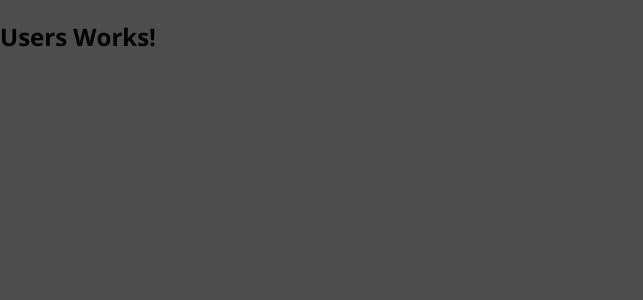
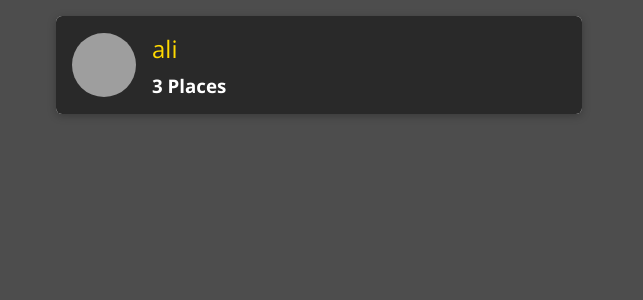
Before and after one commit to TakbeerAli/Front-end-in-React.js-of-User-favourite-paces-App, a React (Create React App) app: page / in a window 1280 px wide. Shown: the top 300 px of the page, without its empty margins (0-643 px from the left). Built offline with nearby package versions, Linux system fonts and the light colour scheme; grey boxes are pictures that could not be loaded.

Commit message:
Avatar & style

```diff
--- /dev/null
+++ b/src/shared/components/UIElements/Avatar.css
@@ -0,0 +1,15 @@
+.avatar {
+    width: 100%;
+    height: 100%;
+    display: flex;
+    justify-content: center;
+    align-items: center;
+  }
+
+  .avatar img {
+    display: block;
+    border-radius: 50%;
+    width: 100%;
+    height: 100%;
+    object-fit: cover;
+  }
--- /dev/null
+++ b/src/shared/components/UIElements/Avatar.js
@@ -0,0 +1,17 @@
+import React from 'react';
+
+import './Avatar.css';
+
+const Avatar = props => {
+  return (
+    <div className={`avatar ${props.className}`} style={props.style}>
+      <img
+        src={props.image}
+        alt={props.alt}
+        style={{ width: props.width, height: props.width }}
+      />
+    </div>
+  );
+};
+
+export default Avatar;
--- /dev/null
+++ b/src/shared/components/UIElements/Card.css
@@ -0,0 +1,9 @@
+
+.card {
+    margin: 0;
+    box-shadow: 0 2px 8px rgba(0, 0, 0, 0.26);
+    border-radius: 6px;
+    padding: 1rem;
+    overflow: hidden;
+    background: white;
+  }
--- /dev/null
+++ b/src/shared/components/UIElements/Card.js
@@ -0,0 +1,13 @@
+import React from 'react';
+
+import './Card.css';
+
+const Card = props => {
+  return (
+    <div className={`card ${props.className}`} style={props.style}>
+      {props.children}
+    </div>
+  );
+};
+
+export default Card;
--- /dev/null
+++ b/src/user/components/UserItem.css
@@ -0,0 +1,49 @@
+.user-item {
+    margin: 1rem;
+    width: calc(45% - 2rem);
+    min-width: 17.5rem;
+  }
+
+  .user-item a {
+    display: flex;
+    align-items: center;
+    width: 100%;
+    height: 100%;
+    text-decoration: none;
+    padding: 1rem;
+    color: white;
+    background: #292929;
+  }
+
+  .user-item a:hover,
+  .user-item a:active {
+    background: #ffd900;
+  }
+
+  .user-item__content {
+    padding: 0;
+  }
+
+  .user-item__image {
+    width: 4rem;
+    height: 4rem;
+    margin-right: 1rem;
+  }
+
+  .user-item__info h2 {
+    font-size: 1.5rem;
+    margin: 0 0 0.5rem 0;
+    font-weight: normal;
+    color: #ffd900;
+  }
+
+  .user-item:hover h2,
+  .user-item:active h2,
+  .user-item:hover h3,
+  .user-item:active h3 {
+    color: #292929;
+  }
+
+  .user-item__info h3 {
+    margin: 0;
+  }
--- /dev/null
+++ b/src/user/components/UserItem.js
@@ -0,0 +1,32 @@
+import React from "react";
+import {Link} from "react-router-dom";
+import Card from "../../shared/components/UIElements/Card";
+
+import Avatar from "../../shared/components/UIElements/Avatar";
+import "./UserItem.css";
+
+const UserItem = props => {
+  return(
+      <div className="user-item">
+
+        <Card className="user-item__content"> {/* accepting classname from card component */}
+          <Link to={`/${props.id}/places`}>    {/*selecting the Id of present user & it is link from router */}
+           <div className="user-item__image">
+            <Avatar image={props.image} alt={props.name}  />
+           </div>
+
+           <div className="user-item__info">
+               <h2>{props.name}</h2>
+               <h3>
+                   {props.placeCount} {props.placeCount === 1 ? 'Place' : 'Places'}
+               </h3>
+           </div>
+     </Link>
+     </Card>
+
+
+      </div>
+  )
+};
+
+export default UserItem;
--- /dev/null
+++ b/src/user/components/UsersList.css
@@ -0,0 +1,17 @@
+.users-list {
+    list-style: none;
+    margin: 0 auto;
+    padding: 0;
+    width: 90%;
+    max-width: 50rem;
+    display: flex;
+    justify-content: center;
+    flex-wrap: wrap;
+  }
+
+  .center {
+    text-align: center;
+    display: flex;
+    justify-content: center;
+    align-items: center;
+  }
--- /dev/null
+++ b/src/user/components/UsersList.js
@@ -0,0 +1,39 @@
+import React from "react";
+import UserItem from "./UserItem";
+import User from "../pages/Users";
+
+import "./UsersList.css";
+
+const UserList = props => {
+   if(props.items.lenght === 0 ){
+    return (
+        <div className="center">
+        <h2>No Users Found.</h2>
+        </div>
+    );
+   }
+
+   return(
+
+        <ul className="user-list">
+
+      {props.items.map(user => (
+            <UserItem
+            key={user.id}
+            id={user.id}
+            image={user.image}
+            name={user.name}
+            placeCount={user.places}
+            / >
+        ))}
+
+    </ul>
+       )
+
+
+
+
+
+};
+
+export default UserList;
--- a/src/user/pages/Users.js
+++ b/src/user/pages/Users.js
@@ -1,7 +1,18 @@
 import React from 'react';
+import UserList from "../components/UsersList";
 
 const Users = () => {
-  return <h2>Users Works!</h2>;
+
+  const USERS =[
+  {
+   id:'u1',
+   name:'ali',
+   image:'https://picsum.photos/200/300',
+   places:3
+  }
+];
+
+  return <UserList items={USERS} />;  // sending data to UserList component by USERS array
 };
 
 export default Users;
```
